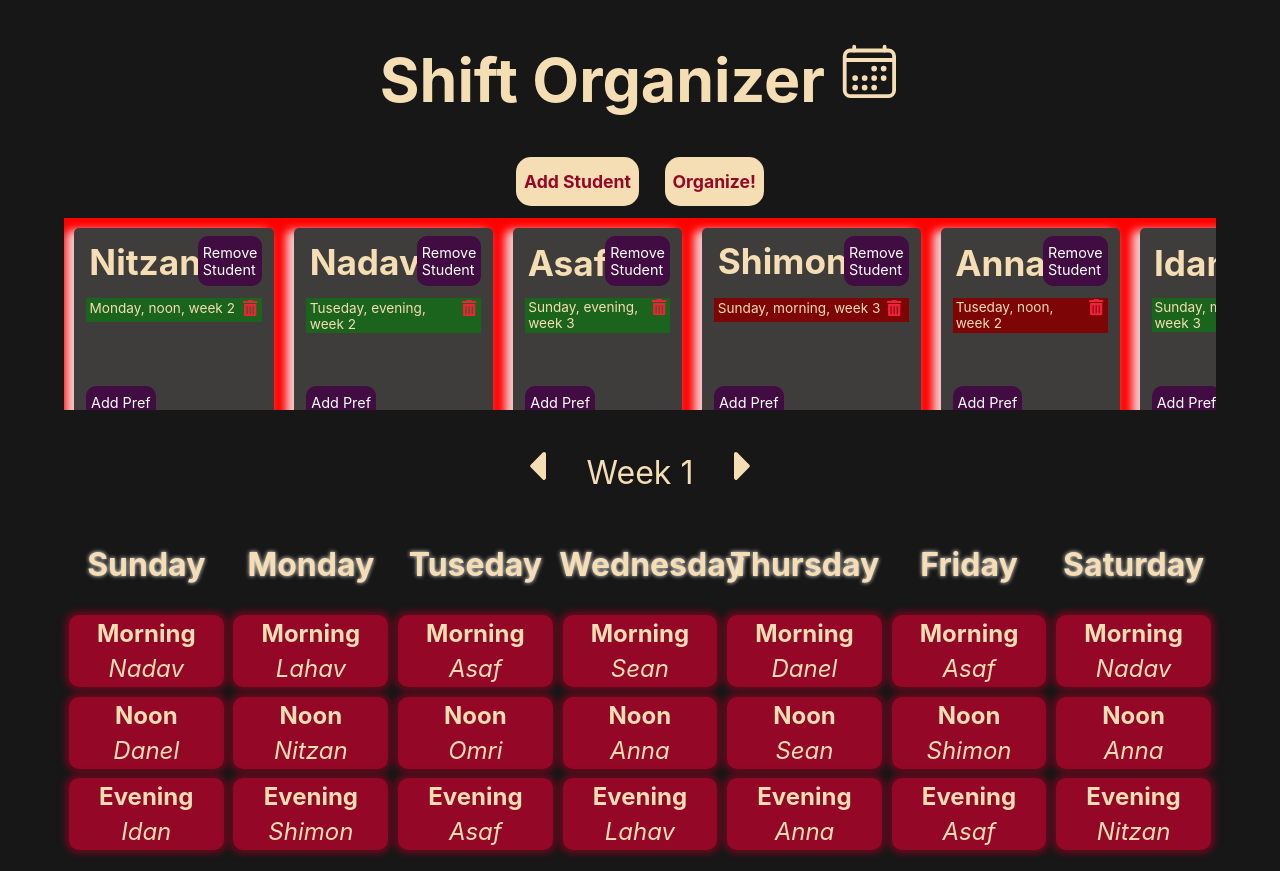
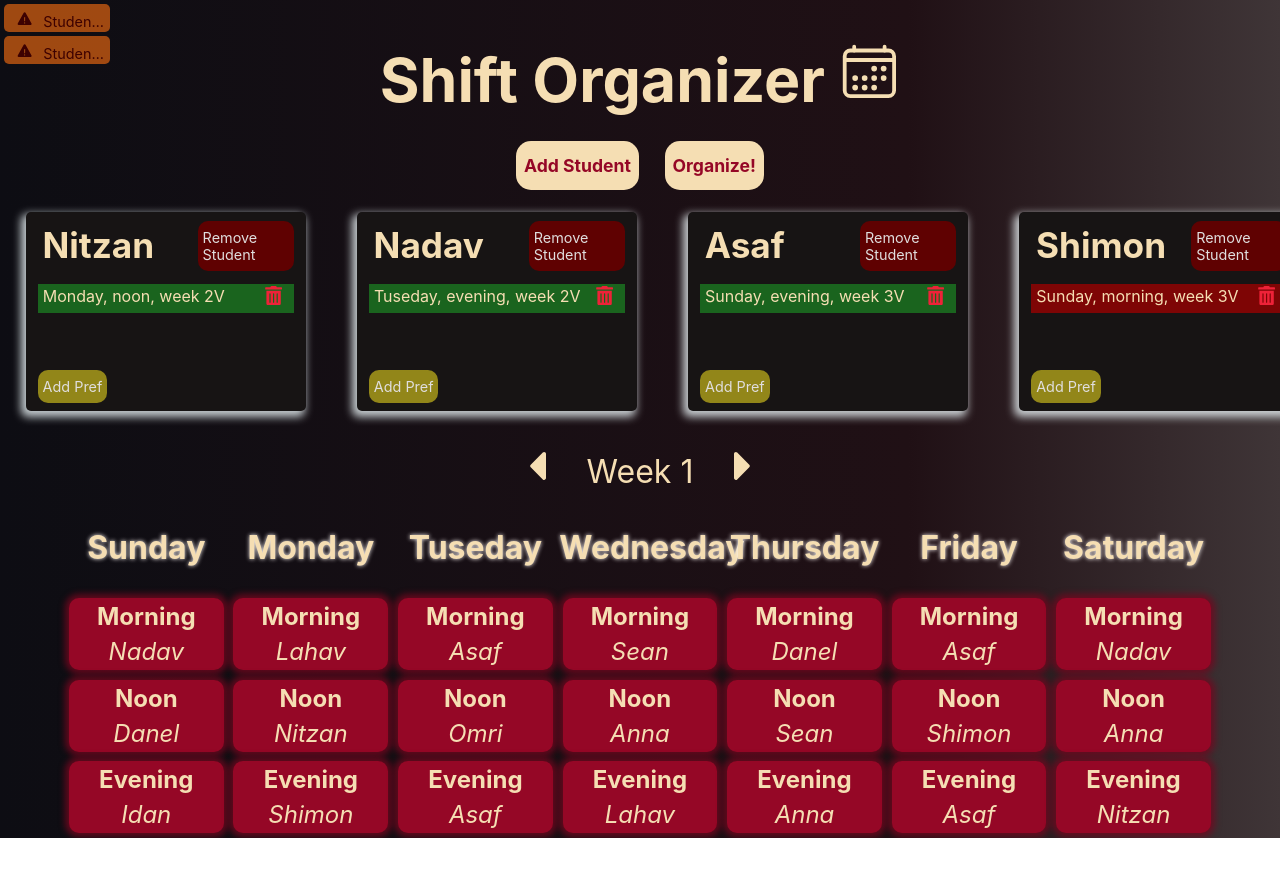
Before and after one commit to listguy/Shift-Organizer, a React (Create React App) app: page / in a window 1280 px wide. Both pictures are taken after a click on the element "Organize!". After the commit the page ends 838 px from the top, so only its background shows below. Built offline with nearby package versions, Linux system fonts and the light colour scheme.

Commit message:
added alerts + improvments

```diff
--- a/src/App.css
+++ b/src/App.css
@@ -1,4 +1,11 @@
 body {
-  background-color: rgba(23, 23, 23, 1);
+  /* background-color: rgba(23, 23, 23, 1); */
+  background: linear-gradient(
+    90deg,
+    rgba(13, 13, 19, 1) 0%,
+    rgb(32, 16, 21) 71%,
+    rgb(63, 53, 55) 100%
+  );
+
   color: wheat;
 }
--- a/src/App.tsx
+++ b/src/App.tsx
@@ -17,6 +17,7 @@ import Swal, { SweetAlertResult } from "sweetalert2";
 import StudentsDeatails from "./components/StudentTicket";
 import { FaCaretLeft, FaCaretRight } from "react-icons/fa";
 import { IoCalendarOutline } from "react-icons/io5";
+import { IoIosWarning } from "react-icons/io";
 import styled from "styled-components";
 import "./App.css";
 const names: string[] = [
@@ -172,9 +173,18 @@ function App() {
   const handleRight: () => void = () =>
     setDisplayedWeek((prev: number) => clamp(3, 0, prev + 1));
 
-  console.log(students);
+  const warnings: string[] = SM.getWarnings();
+
   return (
     <>
+      <WarningMsgContainer>
+        {warnings.map((msg: string) => (
+          <WarningMessage>
+            <IoIosWarning style={{ margin: "0 10px", fontSize: "1.2em" }} />
+            {msg}
+          </WarningMessage>
+        ))}
+      </WarningMsgContainer>
       <MainTitle style={{ textAlign: "center" }}>
         Shift Organizer <IoCalendarOutline />
       </MainTitle>
@@ -213,13 +223,14 @@ function clamp(max: number, min: number, value: number): number {
 }
 const MainTitle = styled.h1`
   font-size: 3.8em;
+  margin-bottom: 3vh;
 `;
 
 const ButtonsRow = styled.div`
   display: flex;
   justify-content: center;
   align-items: center;
-  margin-top: 4vh;
+  margin-top: 2vh;
   span {
     font-size: 2em;
     height: 100%;
@@ -262,3 +273,28 @@ const ArrowButton = styled.div`
     );
   }
 `;
+
+const WarningMsgContainer = styled.div`
+  position: absolute;
+  width: 100vw;
+  top: 0;
+  z-index: 2;
+`;
+const WarningMessage = styled.div`
+  background-color: rgba(238, 106, 18, 0.65);
+  color: #3d0101;
+  width: 8vw;
+  height: 2vh;
+  margin: 0.5vh;
+  padding: 6px 2px;
+  border-radius: 5px;
+  font-size: 0.9em;
+  text-overflow: ellipsis;
+  white-space: nowrap;
+  overflow: hidden;
+  transition: 0.2s ease-in-out;
+
+  :hover {
+    width: 60vh;
+  }
+`;
--- a/src/components/StudentTicket.tsx
+++ b/src/components/StudentTicket.tsx
@@ -149,7 +149,10 @@ export default function StudentsDeatails({
           <Header>
             <h3>{student.name}</h3>
             {/* @ts-ignore */}
-            <StyledButton onClick={() => promptRmvStudentModal(student.name)}>
+            <StyledButton
+              bgcolor="#5f0101"
+              onClick={() => promptRmvStudentModal(student.name)}
+            >
               Remove Student
             </StyledButton>
           </Header>
@@ -160,6 +163,7 @@ export default function StudentsDeatails({
                 available={pref.available}
               >
                 {pref.getTimeString()}
+                {pref.handled ? "V" : "X"}
                 <TrashButton onClick={() => promptRmvModal(pref, student)}>
                   <FaTrashAlt />
                 </TrashButton>
@@ -177,39 +181,52 @@ export default function StudentsDeatails({
 }
 
 const Wrapper = styled.div`
-  background-color: red;
+  /* background-color: red; */
   display: flex;
-  /* flex: 1; */
-  width: 90%;
-  height: 24vh;
+  /* justify-content: center; */
+  width: 100%;
+  height: 28vh;
   min-height: 24vh;
   margin: auto;
   overflow-x: auto;
+  ::-webkit-scrollbar {
+    height: 5px;
+  }
+
+  /* Track */
+  ::-webkit-scrollbar-track {
+    background: rgba(15, 15, 15, 0.6);
+  }
+
+  /* Handle */
+  ::-webkit-scrollbar-thumb {
+    background: #888;
+  }
+
+  /* Handle on hover */
+  ::-webkit-scrollbar-thumb:hover {
+    background: #555;
+  }
 `;
 
 const Ticket = styled.div`
-  background-color: rgb(63, 60, 60);
+  background-color: rgb(23, 20, 20);
   color: wheat;
   display: flex;
   flex-direction: column;
-  margin: 10px;
-  width: 1000px;
-  height: 95%;
+  margin: 10px 2vw;
+  min-width: 20%;
+  width: 20%;
+  height: 82%;
   padding: 8px 12px;
   border-radius: 5px;
-  box-shadow: -6px 4px 8px 2px rgba(240, 250, 252, 0.8);
-
-  /* counter-increment: caroucell; */
-
-  /* ::before {
-    display: block;
-  } */
+  box-shadow: -3px 4px 8px 2px rgba(240, 250, 252, 0.8);
 `;
 
 const Header = styled.div`
   display: grid;
   align-items: flex-end;
-  grid-template-columns: 3fr 1.5fr;
+  grid-template-columns: 3fr 1.8fr;
   margin-bottom: 10px;
   h3 {
     margin: 3%;
@@ -220,6 +237,24 @@ const PrefList = styled.div`
   /* background-color: green; */
   height: 65%;
   overflow-y: auto;
+  ::-webkit-scrollbar {
+    width: 2px;
+  }
+
+  /* Track */
+  ::-webkit-scrollbar-track {
+    background: #f1f1f1;
+  }
+
+  /* Handle */
+  ::-webkit-scrollbar-thumb {
+    background: #888;
+  }
+
+  /* Handle on hover */
+  ::-webkit-scrollbar-thumb:hover {
+    background: #555;
+  }
 `;
 const PrefRow = styled.div`
   background-color: ${(props: { available: boolean }) =>
@@ -229,7 +264,6 @@ const PrefRow = styled.div`
   grid-template-columns: 9fr 1fr;
   margin: 1% 0;
   padding: 1% 2%;
-  font-size: 0.85em;
 `;
 const TrashButton = styled.span`
   color: rgb(238, 34, 56);
@@ -237,8 +271,8 @@ const TrashButton = styled.span`
 `;
 const StyledButton = styled.span`
   background-color: ${(props: { bgcolor: string }) =>
-    props.bgcolor ? props.bgcolor : "#410c41"};
-  color: white;
+    props.bgcolor ? props.bgcolor : "#928619"};
+  color: #e0dede;
   width: fit-content;
   height: fit-content;
   padding: 8px 5px;
--- a/src/components/WeekTable.tsx
+++ b/src/components/WeekTable.tsx
@@ -81,7 +81,7 @@ const TableWrapper = styled.div`
   display: flex;
   width: 90vw;
   min-height: 40vh;
-  margin: 2vh auto;
+  margin: 0 auto;
 `;
 
 const TableColumn = styled.div`
--- a/src/shift_organizer_modules/shiftOrginazor.js
+++ b/src/shift_organizer_modules/shiftOrginazor.js
@@ -9,6 +9,7 @@ class ShiftManager {
         this.shifts = [];
         this.initShifts();
         this.HeuristicTreshold = 0;
+        this.WeekendTreshold = 0;
     }
     addStudent(name) {
         name = lodash_1.capitalize(name.toLowerCase());
@@ -20,6 +21,7 @@ class ShiftManager {
         const newStudent = new Entities_1.Student(name);
         this.students.push(newStudent);
         this.HeuristicTreshold = calculateTreshold(this.students.length, this.shifts.length * 7);
+        this.WeekendTreshold = (4 * 6) / this.students.length;
         return newStudent;
     }
     removeStudent(name) {
@@ -31,6 +33,7 @@ class ShiftManager {
         this.students.splice(indexOfStudent, 1);
         this.syncShiftsAndStudents();
         this.HeuristicTreshold = calculateTreshold(this.students.length, this.shifts.length * 7);
+        this.WeekendTreshold = (4 * 6) / this.students.length;
         return;
     }
     getStudent(name) {
@@ -100,7 +103,7 @@ class ShiftManager {
         shift.assignStudent(student);
     }
     organize() {
-        this.initShifts();
+        // this.initShifts();
         const shifts = this.shifts;
         const students = this.students;
         const availablePreferences = [];
@@ -129,10 +132,15 @@ class ShiftManager {
         //first, assign all available preferences
         availablePreferences.forEach((pref) => {
             const { week, day, time, } = pref.getTimeObject();
-            const desiredShift = shifts[week][day].getShiftByTime(time);
-            if (desiredShift.chosen)
-                return;
-            desiredShift.assignStudent(pref.student);
+            // const desiredShift: IShift = shifts[week][day].getShiftByTime(time)!;
+            const desiredShift = this.getShift(week + 1, day + 1, time);
+            if (desiredShift.chosen) {
+                // if chosen sudent has the current pref, continue
+                if (desiredShift.chosen.hasPreference(pref))
+                    return;
+            }
+            // desiredShift.assignStudent(pref.student);
+            this.assignStudentToShift(pref.student, desiredShift);
             pref.handled = true;
             //TODO fix this
             //@ts-ignore
@@ -150,6 +158,29 @@ class ShiftManager {
         this.shifts = organizedShifts;
         console.log(this.HeuristicTreshold);
         return organizedShifts;
+    }
+    // returns all problems with current solution
+    getWarnings() {
+        // Possible problems:
+        // - 2 shifts in a row
+        // - too many weekend shifts
+        // - assigned to a shift he asked not to
+        const problems = [];
+        for (let student of this.students) {
+            let weekendCounter = 0;
+            student.shifts.sort((a, b) => a.timeStamp - b.timeStamp);
+            for (let i = 0; i < student.shifts.length; i++) {
+                if (student.shifts[i].isAdjacent(student.shifts[i + 1]))
+                    problems.push(`Student ${student.name} has consecutive shifts on ${student.shifts[i].prettyPrintTime()}`);
+                if (student.shifts[i].isStudentUnavailable(student))
+                    problems.push(`Student ${student.name} was assigned a shift on ${student.shifts[i].prettyPrintTime()}, but preferes not to`);
+                if (student.shifts[i].isSpecial)
+                    weekendCounter++;
+            }
+            if (weekendCounter > this.WeekendTreshold + 1)
+                problems.push(`Student ${student.name} Has ${weekendCounter} weekend Shifts. ${Math.floor(weekendCounter - this.WeekendTreshold)} more than allowed.`);
+        }
+        return problems;
     }
     initShifts() {
         this.shifts = [0, 1, 2, 3].map((week) => [0, 1, 2, 3, 4, 5, 6].map((day) => {
@@ -225,6 +256,10 @@ function shiftsAreOrganized(currentState, treshold, SM) {
                     legal = false;
                     break;
                 }
+                if (curShift.isStudentUnavailable(curShift.chosen)) {
+                    legal = false;
+                    break;
+                }
                 const nextShift = SM.getShiftByStamp(curShift.timeStamp + interface_1.shiftInMS);
                 const prevShift = SM.getShiftByStamp(curShift.timeStamp - interface_1.shiftInMS);
                 if (curShift.hasSameStudent(nextShift) ||
@@ -242,7 +277,8 @@ function getRandomConflict(csp, treshold) {
     let availableShifts = lodash_1.flatMapDepth(csp, (shiftWeek) => shiftWeek.map((shiftDay) => shiftDay.getAllShifts()), 2).filter((shift) => !shift.chosen);
     if (!availableShifts.length) {
         availableShifts = lodash_1.flatMapDepth(csp, (shiftWeek) => shiftWeek.map((shiftDay) => shiftDay.getAllShifts()), 2).filter((shift, index, shiftsArr) => shift.hasSameStudent(shiftsArr[index + 1]) ||
-            shift.hasSameStudent(shiftsArr[index - 1]));
+            shift.hasSameStudent(shiftsArr[index - 1]) ||
+            shift.isStudentUnavailable(shift.chosen));
     }
     if (availableShifts.length === 0) {
         console.log("Should have quit!");
--- a/src/shift_organizer_modules/utils/Entities.js
+++ b/src/shift_organizer_modules/utils/Entities.js
@@ -1,6 +1,15 @@
 "use strict";
 Object.defineProperty(exports, "__esModule", { value: true });
 const interface_1 = require("./interface");
+const daysInWeek = [
+    "Sunday",
+    "Monday",
+    "Tuseday",
+    "Wednesday",
+    "Thursday",
+    "Friday",
+    "Saturday",
+];
 class Shift {
     constructor(day, week, time, special = false) {
         this.unavailable = [];
@@ -42,6 +51,9 @@ class Shift {
             return false;
         return otherShift.chosen === this.chosen;
     }
+    prettyPrintTime() {
+        return `${daysInWeek[this.day]}, ${this.time} week ${this.week + 1}`;
+    }
 }
 exports.Shift = Shift;
 class Student {
@@ -61,6 +73,10 @@ class Student {
             return { day: shift.day, time: shift.time };
         });
         console.log(formated);
+    }
+    hasPreference(pref) {
+        return (this.preferences.findIndex((p) => p.getTimeString() === pref.getTimeString() &&
+            p.available === pref.available) !== -1);
     }
     addPreference(preference) {
         if (preference instanceof Preference === false)
@@ -87,15 +103,6 @@ class Student {
     }
 }
 exports.Student = Student;
-const daysInWeek = [
-    "Sunday",
-    "Monday",
-    "Tuseday",
-    "Wednesday",
-    "Thursday",
-    "Friday",
-    "Saturday",
-];
 class Preference {
     constructor(student, shiftTimeStamp, available) {
         this.student = student;
```
Also changed, not shown: src/shift_organizer_modules/shiftOrginazor.ts (+61 -5 lines), src/shift_organizer_modules/utils/Entities.ts (+27 -12 lines), src/shift_organizer_modules/utils/interface.ts (+6 -2 lines), 1 other file (tests, documents, lock files or other folders).
